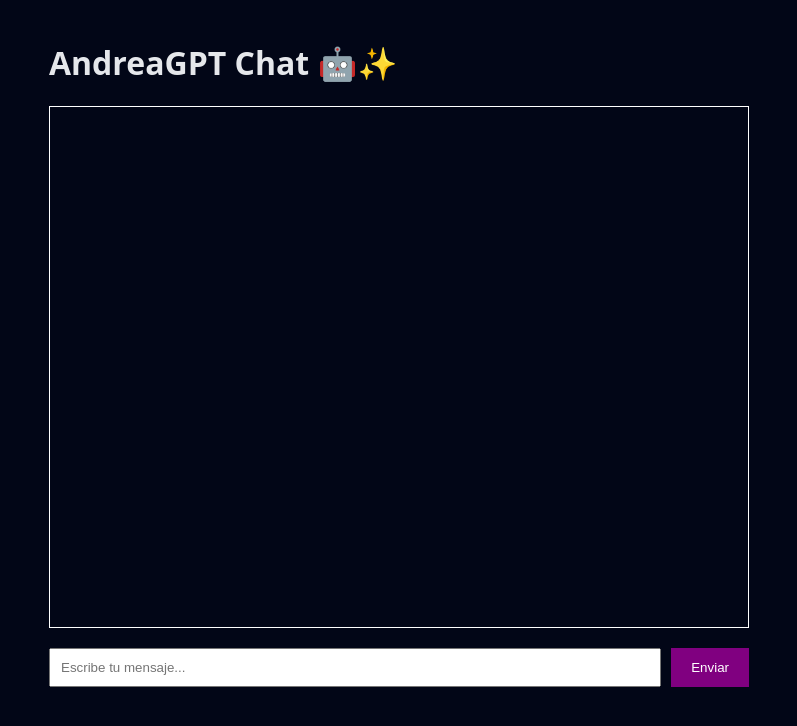
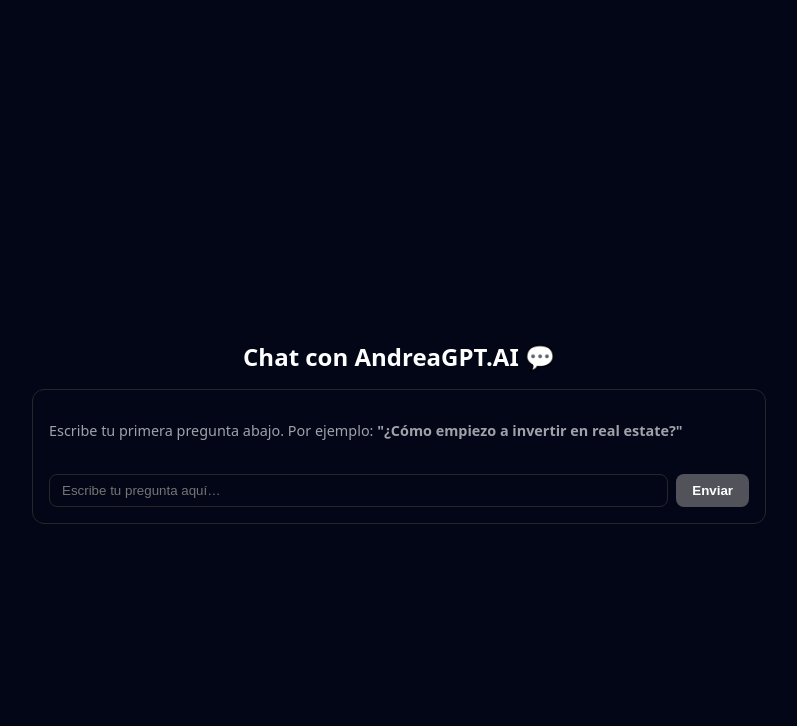
Before and after one commit to andreagpt/AndreaGPT.AI, a Next.js app: page /chat in a window 1280 px wide. Shown: the top 726 px of the page, without its empty margins (241-1038 px from the left). Built offline with nearby package versions, Linux system fonts and the light colour scheme.

Commit message:
Update page.jsx

```diff
--- a/app/chat/page.jsx
+++ b/app/chat/page.jsx
@@ -1,72 +1,191 @@
 "use client";
+
 import { useState } from "react";
 
 export default function ChatPage() {
   const [messages, setMessages] = useState([]);
   const [input, setInput] = useState("");
+  const [loading, setLoading] = useState(false);
+  const [error, setError] = useState("");
 
-  async function sendMessage() {
-    if (!input.trim()) return;
+  async function handleSubmit(e) {
+    e.preventDefault();
+    if (!input.trim() || loading) return;
 
-    const newMessages = [...messages, { role: "user", content: input }];
+    const userMessage = { role: "user", content: input.trim() };
+    const newMessages = [...messages, userMessage];
+
+    // Pintamos el mensaje del usuario
     setMessages(newMessages);
+    setInput("");
+    setError("");
+    setLoading(true);
 
-    setInput("");
-
+    try {
       const res = await fetch("/api/chat", {
         method: "POST",
         headers: { "Content-Type": "application/json" },
         body: JSON.stringify({ messages: newMessages }),
       });
 
+      if (!res.ok) {
+        let data = {};
+        try {
+          data = await res.json();
+        } catch (_) {}
+        throw new Error(data.error || "Error en la API de AndreaGPT.AI");
+      }
+
       const data = await res.json();
+      const reply = data.reply || data;
 
-    if (data.reply) {
-      setMessages([...newMessages, data.reply]);
+      const assistantMessage = {
+        role: reply.role || "assistant",
+        content: Array.isArray(reply.content)
+          ? reply.content
+              .map((part) =>
+                typeof part === "string"
+                  ? part
+                  : part.text || part.content || ""
+              )
+              .join(" ")
+          : reply.content,
+      };
+
+      setMessages((prev) => [...prev, assistantMessage]);
+    } catch (err) {
+      console.error(err);
+      setError(err.message || "Error desconocido hablando con AndreaGPT.AI");
+    } finally {
+      setLoading(false);
     }
   }
 
   return (
-    <div style={{ padding: 20, maxWidth: 700, margin: "0 auto" }}>
-      <h1>AndreaGPT Chat 🤖✨</h1>
+    <main
+      style={{
+        minHeight: "100vh",
+        backgroundColor: "#020617",
+        color: "white",
+        display: "flex",
+        flexDirection: "column",
+        alignItems: "center",
+        padding: "1.5rem",
+      }}
+    >
+      <h1 style={{ fontSize: "1.5rem", fontWeight: "bold", marginBottom: "1rem" }}>
+        Chat con AndreaGPT.AI 💬
+      </h1>
 
       <div
         style={{
-          border: "1px solid white",
-          padding: 20,
-          height: "60vh",
-          overflowY: "auto",
-          marginBottom: 20,
+          width: "100%",
+          maxWidth: "700px",
+          display: "flex",
+          flexDirection: "column",
+          border: "1px solid #27272a",
+          borderRadius: "0.75rem",
+          padding: "1rem",
+          backgroundColor: "#020617",
+          gap: "0.75rem",
         }}
       >
-        {messages.map((msg, i) => (
-          <div key={i} style={{ marginBottom: 12 }}>
-            <strong>{msg.role === "user" ? "Tú" : "AndreaGPT"}:</strong>
-            <p>{msg.content}</p>
+        <div
+          style={{
+            flex: 1,
+            maxHeight: "60vh",
+            overflowY: "auto",
+            display: "flex",
+            flexDirection: "column",
+            gap: "0.5rem",
+            fontSize: "0.9rem",
+          }}
+        >
+          {messages.length === 0 && (
+            <p style={{ color: "#a1a1aa" }}>
+              Escribe tu primera pregunta abajo. Por ejemplo:{" "}
+              <strong>"¿Cómo empiezo a invertir en real estate?"</strong>
+            </p>
+          )}
+
+          {messages.map((m, idx) => (
+            <div
+              key={idx}
+              style={{
+                display: "flex",
+                justifyContent: m.role === "user" ? "flex-end" : "flex-start",
+              }}
+            >
+              <div
+                style={{
+                  maxWidth: "80%",
+                  padding: "0.5rem 0.75rem",
+                  borderRadius: "0.75rem",
+                  backgroundColor:
+                    m.role === "user" ? "#db2777" : "#18181b",
+                  color: "white",
+                  whiteSpace: "pre-wrap",
+                }}
+              >
+                <div
+                  style={{
+                    fontSize: "0.7rem",
+                    opacity: 0.7,
+                    marginBottom: "0.2rem",
+                  }}
+                >
+                  {m.role === "user" ? "Tú" : "AndreaGPT.AI"}
+                </div>
+                {m.content}
+              </div>
             </div>
           ))}
+
+          {loading && (
+            <p style={{ color: "#a1a1aa" }}>AndreaGPT.AI está pensando… 💭</p>
+          )}
+
+          {error && (
+            <p style={{ color: "#f97373", fontSize: "0.8rem" }}>⚠️ {error}</p>
+          )}
         </div>
 
-      <div style={{ display: "flex", gap: 10 }}>
+        <form
+          onSubmit={handleSubmit}
+          style={{ display: "flex", gap: "0.5rem", marginTop: "0.5rem" }}
+        >
           <input
-          style={{ flex: 1, padding: 10, color: "black" }}
             value={input}
             onChange={(e) => setInput(e.target.value)}
-          placeholder="Escribe tu mensaje..."
+            placeholder="Escribe tu pregunta aquí…"
+            style={{
+              flex: 1,
+              padding: "0.5rem 0.75rem",
+              borderRadius: "0.5rem",
+              border: "1px solid #27272a",
+              backgroundColor: "#020617",
+              color: "white",
+              outline: "none",
+            }}
           />
           <button
-          onClick={sendMessage}
+            type="submit"
+            disabled={loading || !input.trim()}
             style={{
-            padding: "10px 20px",
-            background: "purple",
+              padding: "0.5rem 1rem",
+              borderRadius: "0.5rem",
               border: "none",
-            cursor: "pointer",
+              backgroundColor: loading || !input.trim() ? "#52525b" : "#db2777",
               color: "white",
+              fontWeight: 600,
+              cursor: loading || !input.trim() ? "not-allowed" : "pointer",
+              whiteSpace: "nowrap",
             }}
           >
-          Enviar
+            {loading ? "Enviando…" : "Enviar"}
           </button>
+        </form>
       </div>
-    </div>
+    </main>
   );
 }
```
Lines whose indentation alone changed are shown as unchanged.
